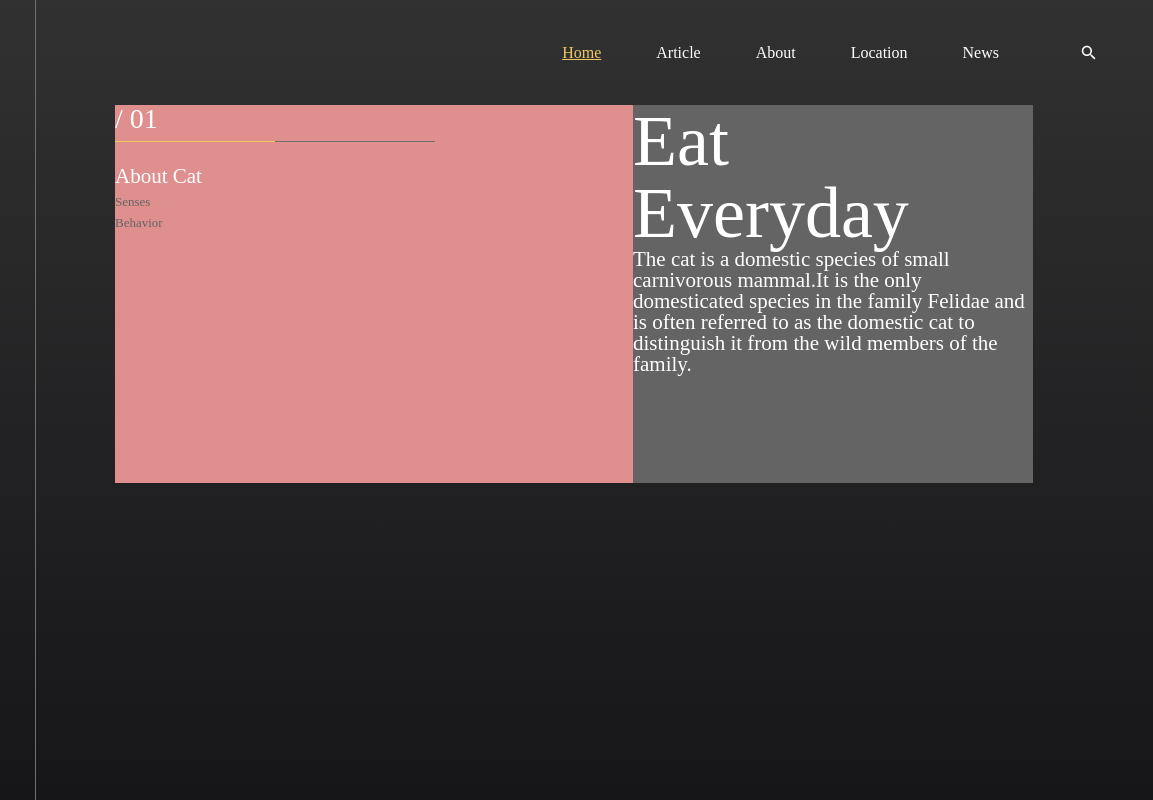
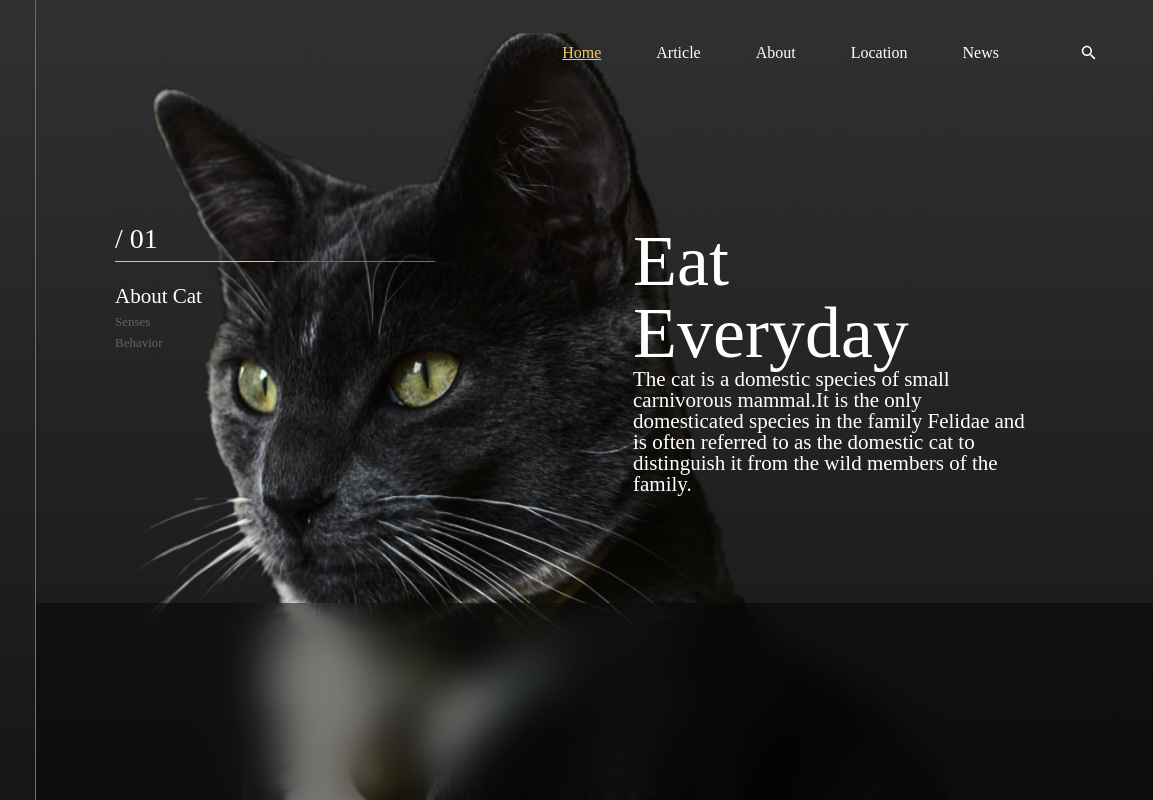
Before and after one commit to bosiann/230302-cat-web, a plain HTML site: page index.html in a window 1280 px wide. Shown: the full height of the page, 127-1280 px from the left. Drawn offline with Linux system fonts and the light colour scheme.

Commit message:
feat: add footer and bg  layout

```diff
--- a/css/style.css
+++ b/css/style.css
@@ -15,6 +15,7 @@
   align-items: center;
   padding: 40px;
   border-right: 1px solid #707070;
+  z-index: 1;
 }
 .social-icons {
   height: 124px;
@@ -50,7 +51,10 @@
   width: 100%;
   display: flex;
   flex-direction: column;
+  justify-content: space-between;
+  z-index: 1;
 }
+
 /* header */
 header {
   /* background-color: red; */
@@ -79,9 +83,10 @@ header {
 
 /* main */
 main {
-  background-color: rgb(224, 143, 143);
+  /* background-color: rgb(224, 143, 143); */
   margin-left: 79px;
   margin-right: 120px;
+  margin-top: 120px;
   height: 378px;
   display: flex;
   justify-content: space-between;
@@ -127,7 +132,7 @@ main {
 .main-right {
   width: 400px;
   height: 378px;
-  background-color: #646464;
+  /* background-color: #646464; */
 }
 .right-title {
   font-size: 72px;
@@ -140,3 +145,22 @@ main {
   font-size: 21px;
   color: #ffffff;
 }
+
+/* footer */
+
+footer {
+  width: 100%;
+  height: 204px;
+  background: rgba(0, 0, 0, 0.4);
+  backdrop-filter: blur(20px);
+  padding: 0px 40px;
+}
+
+.bg {
+  position: absolute;
+
+  height: 100vh;
+  left: calc(50% - 948.11px / 2 + 76.05px);
+  bottom: 0px;
+  z-index: 0;
+}
--- a/index.html
+++ b/index.html
@@ -35,6 +35,7 @@
         </div>
       </div>
       <div class="right">
+        <div class="right-group-top">
           <header>
             <ul class="nav-links">
               <li><a href="#" class="nav-link nav-active">Home</a></li>
@@ -70,9 +71,10 @@
               </p>
             </div>
           </main>
+        </div>
         <footer></footer>
       </div>
-      <div class="bg"></div>
+      <img src="images/Bg - Img.png" alt="" class="bg" />
     </div>
 
     <script src="./js/javascript.js"></script>
```
Lines whose indentation alone changed are shown as unchanged.
